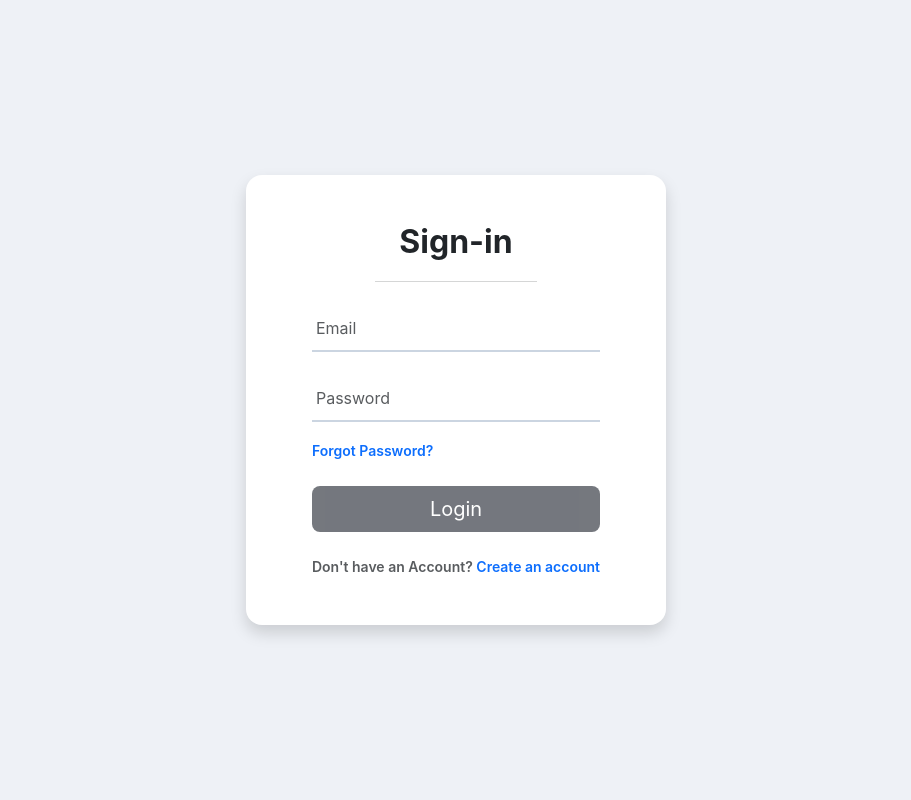
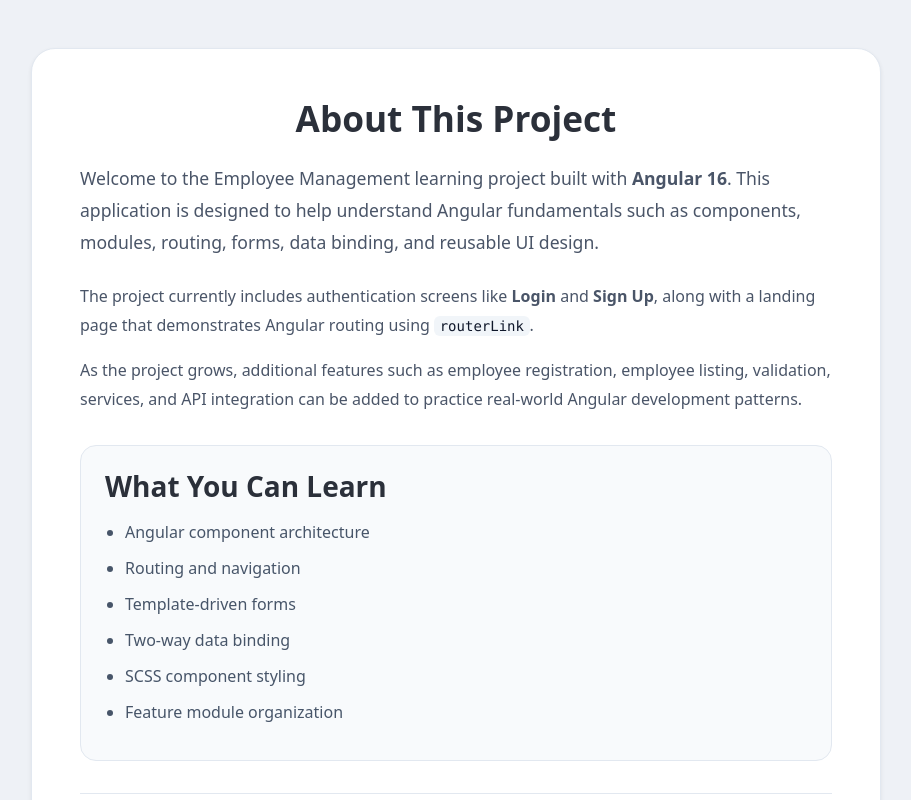
Before and after one commit to Devang-10/Angular-frontend, an Angular app: page /about in a window 1280 px wide. Before the commit this address led to /. Shown: the top 800 px of the page, without its empty margins (184-1095 px from the left). Built offline with nearby package versions, Linux system fonts and the light colour scheme.

Commit message:
Added home and about component along with routing

```diff
--- /dev/null
+++ b/src/app/about/about.component.html
@@ -0,0 +1,48 @@
+<section class="about-page">
+  <div class="container py-5">
+    <div class="about-card shadow-sm">
+      <h1 class="about-title">About This Project</h1>
+
+      <p class="lead-text">
+        Welcome to the Employee Management learning project built with
+        <strong>Angular 16</strong>.
+        This application is designed to help understand Angular fundamentals such
+        as components, modules, routing, forms, data binding, and reusable UI
+        design.
+      </p>
+
+      <p>
+        The project currently includes authentication screens like
+        <strong>Login</strong> and <strong>Sign Up</strong>,
+        along with a landing page that demonstrates Angular routing using
+        <code>routerLink</code>.
+      </p>
+
+      <p>
+        As the project grows, additional features such as employee registration,
+        employee listing, validation, services, and API integration can be added
+        to practice real-world Angular development patterns.
+      </p>
+
+      <div class="features">
+        <h3>What You Can Learn</h3>
+        <ul>
+          <li>Angular component architecture</li>
+          <li>Routing and navigation</li>
+          <li>Template-driven forms</li>
+          <li>Two-way data binding</li>
+          <li>SCSS component styling</li>
+          <li>Feature module organization</li>
+        </ul>
+      </div>
+
+      <div class="about-footer">
+        <p>
+          This project is created for learning purposes and follows common Angular
+          style guide practices to build clean, maintainable, and scalable
+          applications.
+        </p>
+      </div>
+    </div>
+  </div>
+</section>
--- /dev/null
+++ b/src/app/about/about.component.scss
@@ -0,0 +1,99 @@
+:host {
+  display: block;
+  min-height: 100vh;
+  background: #eef1f6;
+}
+
+.about-page {
+  display: flex;
+  align-items: center;
+  justify-content: center;
+}
+
+.about-card {
+  max-width: 850px;
+  margin: 0 auto;
+  padding: 3rem;
+  background: #ffffff;
+  border-radius: 24px;
+  border: 1px solid #e2e8f0;
+}
+
+.about-title {
+  font-size: 2.2rem;
+  font-weight: 700;
+  color: #2b303a;
+  margin-bottom: 1.5rem;
+  text-align: center;
+}
+
+.lead-text {
+  font-size: 1.1rem;
+  line-height: 1.8;
+  color: #4a5568;
+  margin-bottom: 1.5rem;
+}
+
+p {
+  color: #4a5568;
+  line-height: 1.8;
+  margin-bottom: 1rem;
+}
+
+.features {
+  margin-top: 2rem;
+  padding: 1.5rem;
+  background: #f8fafc;
+  border-radius: 16px;
+  border: 1px solid #e2e8f0;
+
+  h3 {
+    margin-bottom: 1rem;
+    color: #2b303a;
+    font-weight: 600;
+  }
+
+  ul {
+    padding-left: 1.25rem;
+    margin: 0;
+
+    li {
+      margin-bottom: 0.75rem;
+      color: #475569;
+    }
+  }
+}
+
+.about-footer {
+  margin-top: 2rem;
+  padding-top: 1.5rem;
+  border-top: 1px solid #e2e8f0;
+
+  p {
+    margin: 0;
+    font-style: italic;
+    color: #64748b;
+  }
+}
+
+code {
+  background: #f1f5f9;
+  padding: 0.15rem 0.35rem;
+  border-radius: 6px;
+  color: #0f172a;
+}
+
+@media (max-width: 768px) {
+  .about-card {
+    padding: 2rem 1.25rem;
+    margin: 1rem;
+  }
+
+  .about-title {
+    font-size: 1.8rem;
+  }
+
+  .lead-text {
+    font-size: 1rem;
+  }
+}
--- a/src/app/app.component.html
+++ b/src/app/app.component.html
@@ -1 +1 @@
-<app-login></app-login> <app-signup></app-signup>
+<router-outlet></router-outlet>
--- a/src/app/app.module.ts
+++ b/src/app/app.module.ts
@@ -4,10 +4,11 @@
 import { AppRoutingModule } from './app-routing.module';
 import { AppComponent } from './app.component';
 import { UserModule } from './user/user.module';
-import { FormsModule } from '@angular/forms';
+import { HomeComponent } from './home/home.component';
+import { AboutComponent } from './about/about.component';
 
 @NgModule({
-  declarations: [AppComponent],
+  declarations: [AppComponent, HomeComponent, AboutComponent],
   imports: [BrowserModule, AppRoutingModule, UserModule],
   providers: [],
   bootstrap: [AppComponent],
--- /dev/null
+++ b/src/app/home/home.component.html
@@ -0,0 +1,12 @@
+<div class="container text-center mt-5">
+  <div class="card p-5 shadow-sm">
+    <h1 class="mb-3">Welcome</h1>
+    <p class="text-muted mb-4">Choose an option to continue</p>
+
+    <div class="d-flex justify-content-center gap-3">
+      <button class="btn btn-all" routerLink="/login">Login</button>
+      <button class="btn btn-all" routerLink="/signup">Sign-up</button>
+      <button class="btn btn-all" routerLink="/about">About</button>
+    </div>
+  </div>
+</div>
--- /dev/null
+++ b/src/app/home/home.component.scss
@@ -0,0 +1,12 @@
+:host {
+  display: block;
+  min-height: 100vh;
+  background: #eef1f6;
+}
+
+.card {
+  max-width: 500px;
+  margin: 80px auto;
+  border: none;
+  border-radius: 20px;
+}
--- a/src/app/user/user.module.ts
+++ b/src/app/user/user.module.ts
@@ -4,10 +4,11 @@
 import { SignupComponent } from './signup/signup.component';
 import { AppRoutingModule } from '../app-routing.module';
 import { FormsModule } from '@angular/forms';
+import { RouterModule } from '@angular/router';
 
 @NgModule({
   declarations: [LoginComponent, SignupComponent],
-  imports: [CommonModule, AppRoutingModule, FormsModule],
+  imports: [CommonModule, AppRoutingModule, FormsModule, RouterModule],
   exports: [LoginComponent, SignupComponent],
 })
 export class UserModule {}
```
Also changed, not shown: src/app/about/about.component.ts (added, +8 -0 lines), src/app/app-routing.module.ts (+7 -1 lines), src/app/home/home.component.ts (added, +8 -0 lines).
